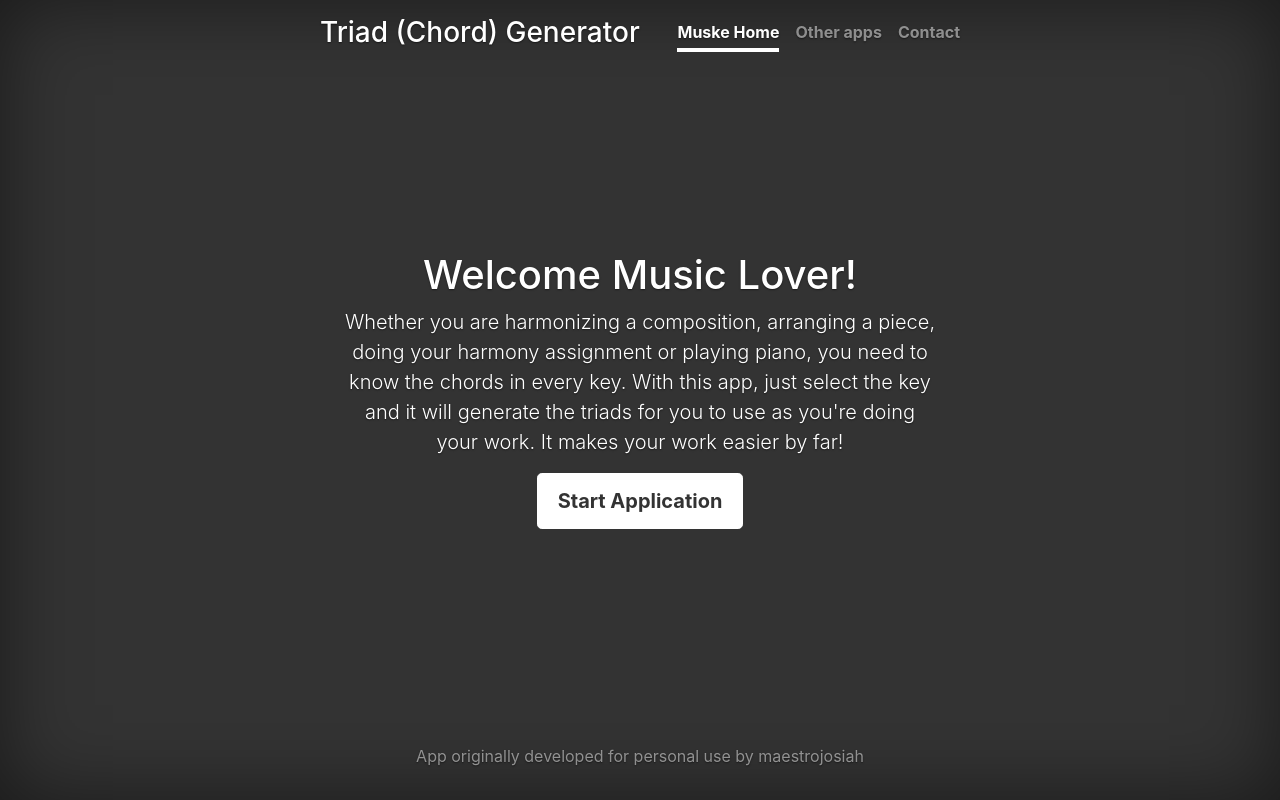
After one commit to symfony4learner/triad, a Symfony app: template templates/index/index.html.twig in a window 1280 px wide. The commit adds this page. Run offline with Twig, Linux system fonts and the light colour scheme; the template is opened without the code that fills it, so the values that code supplies are empty; some libraries are stand-ins or nearby versions.

Commit message:
dark home

```diff
--- a/public/index.php
+++ b/public/index.php
@@ -8,6 +8,8 @@ use Symfony\Component\HttpFoundation\Request;
 require __DIR__.'/../vendor/autoload.php';
 
 // The check is to ensure we don't use .env in production
+$_SERVER['APP_ENV'] = 'prod';
+
 if (!isset($_SERVER['APP_ENV'])) {
     if (!class_exists(Dotenv::class)) {
         throw new \RuntimeException('APP_ENV environment variable is not defined. You need to define environment variables for configuration or add "symfony/dotenv" as a Composer dependency to load variables from a .env file.');
--- a/templates/base.html.twig
+++ b/templates/base.html.twig
@@ -2,16 +2,24 @@
 <html>
     <head>
         <meta charset="UTF-8">
+        <meta name="viewport" content="width=device-width, initial-scale=1, shrink-to-fit=no">
+        <meta name="description" content="Generate chords for any key, major or minor">
+        <meta name="author" content="Maestrojosiah">
         <title>{% block title %}Welcome!{% endblock %}</title>
 		<!-- bootstrap -->
-		<link rel="stylesheet" type="text/css" href="{{asset('css/bootstrap.css')}}" />
-
+		{#<link rel="stylesheet" type="text/css" href="{{asset('css/bootstrap.css')}}" />#}
+        <link rel="stylesheet" href="https://stackpath.bootstrapcdn.com/bootstrap/4.1.3/css/bootstrap.min.css" integrity="sha384-MCw98/SFnGE8fJT3GXwEOngsV7Zt27NXFoaoApmYm81iuXoPkFOJwJ8ERdknLPMO" crossorigin="anonymous">
         {% block stylesheets %}{% endblock %}
     </head>
-    <body>
+    <body class="text-center">
         {% block body %}{% endblock %}
-		<script src="{{asset('js/jquery-3.3.1.min.js')}}"></script>
-		<script src="{{asset('js/bootstrap.min.js')}}"></script>
+		{#<script src="{{ absolute_url ( asset('js/jquery-3.3.1.min.js') )}}"></script>#}
+		<script
+			  src="https://code.jquery.com/jquery-3.4.1.min.js"
+			  integrity="sha256-CSXorXvZcTkaix6Yvo6HppcZGetbYMGWSFlBw8HfCJo="
+			  crossorigin="anonymous"></script>
+		{#<script src="{{absolute_url ( asset('js/bootstrap.min.js') )}} )"></script>#}
+        <script src="https://stackpath.bootstrapcdn.com/bootstrap/4.1.3/js/bootstrap.min.js" integrity="sha384-ChfqqxuZUCnJSK3+MXmPNIyE6ZbWh2IMqE241rYiqJxyMiZ6OW/JmZQ5stwEULTy" crossorigin="anonymous"></script>
 		{% block javascripts %}{% endblock %}
     </body>
 </html>
--- /dev/null
+++ b/templates/index/index.html.twig
@@ -0,0 +1,159 @@
+{% extends 'base.html.twig' %}
+
+{% block title %}Triad (Chord) Generator{% endblock %}
+
+{% block stylesheets %}
+
+<style>
+/*
+ * Globals
+ */
+
+/* Links */
+a,
+a:focus,
+a:hover {
+  color: #fff;
+}
+
+/* Custom default button */
+.btn-secondary,
+.btn-secondary:hover,
+.btn-secondary:focus {
+  color: #333;
+  text-shadow: none; /* Prevent inheritance from `body` */
+  background-color: #fff;
+  border: .05rem solid #fff;
+}
+
+
+/*
+ * Base structure
+ */
+
+html,
+body {
+  height: 100%;
+  background-color: #333;
+}
+
+body {
+  display: -ms-flexbox;
+  display: flex;
+  color: #fff;
+  text-shadow: 0 .05rem .1rem rgba(0, 0, 0, .5);
+  box-shadow: inset 0 0 5rem rgba(0, 0, 0, .5);
+}
+
+.cover-container {
+  max-width: 42em;
+}
+
+
+/*
+ * Header
+ */
+.masthead {
+  margin-bottom: 2rem;
+}
+
+.masthead-brand {
+  margin-bottom: 0;
+}
+
+.nav-masthead .nav-link {
+  padding: .25rem 0;
+  font-weight: 700;
+  color: rgba(255, 255, 255, .5);
+  background-color: transparent;
+  border-bottom: .25rem solid transparent;
+}
+
+.nav-masthead .nav-link:hover,
+.nav-masthead .nav-link:focus {
+  border-bottom-color: rgba(255, 255, 255, .25);
+}
+
+.nav-masthead .nav-link + .nav-link {
+  margin-left: 1rem;
+}
+
+.nav-masthead .active {
+  color: #fff;
+  border-bottom-color: #fff;
+}
+
+@media (min-width: 48em) {
+  .masthead-brand {
+    float: left;
+  }
+  .nav-masthead {
+    float: right;
+  }
+}
+
+
+/*
+ * Cover
+ */
+.cover {
+  padding: 0 1.5rem;
+}
+.cover .btn-lg {
+  padding: .75rem 1.25rem;
+  font-weight: 700;
+}
+
+
+/*
+ * Footer
+ */
+.mastfoot {
+  color: rgba(255, 255, 255, .5);
+}
+
+</style>
+
+
+{% endblock %}
+{% block body %}
+
+    <div class="cover-container d-flex w-100 h-100 p-3 mx-auto flex-column">
+      <header class="masthead mb-auto">
+        <div class="inner">
+          <h3 class="masthead-brand">Triad (Chord) Generator</h3>
+          <nav class="nav nav-masthead justify-content-center">
+            <a class="nav-link active" href="#">Muske Home</a>
+            <a class="nav-link" href="#">Other apps</a>
+            <a class="nav-link" href="#">Contact</a>
+          </nav>
+        </div>
+      </header>
+
+      <main role="main" class="inner cover">
+        <h1 class="cover-heading">Welcome Music Lover!</h1>
+        <p class="lead">Whether you are harmonizing a composition, arranging a piece, doing your harmony assignment or playing piano, you need to know the chords in every key. With this app, just select the key and it will generate the triads for you to use as you're doing your work. It makes your work easier by far!</p>
+        <p class="lead">
+          <a class="btn btn-lg btn-secondary" href="{{path('triad', {'x': 3, 'shfl': 'sharp', 'mode': 'major'} ) }}" id="go">Start Application</a>
+        </p>
+      </main>
+
+      <footer class="mastfoot mt-auto">
+        <div class="inner">
+          <p>App originally developed for personal use by maestrojosiah</p>
+        </div>
+      </footer>
+    </div>
+
+{% endblock %}
+
+{% block javascripts %}
+	<!-- Bootstrap core JavaScript
+    ================================================== -->
+    <!-- Placed at the end of the document so the pages load faster -->
+    <script src="https://code.jquery.com/jquery-3.3.1.slim.min.js" integrity="sha384-q8i/X+965DzO0rT7abK41JStQIAqVgRVzpbzo5smXKp4YfRvH+8abtTE1Pi6jizo" crossorigin="anonymous"></script>
+    <script>window.jQuery || document.write('<script src="../../assets/js/vendor/jquery-slim.min.js"><\/script>')</script>
+    <script src="../../assets/js/vendor/popper.min.js"></script>
+    <script src="../../dist/js/bootstrap.min.js"></script>
+
+{% endblock %}
```
Also changed, not shown: src/Controller/IndexController.php (added, +19 -0 lines), src/Controller/TriadController.php (+6 -2 lines), templates/triad/index.html.twig (+16 -28 lines), public/.htaccess (added), 1 other file.
